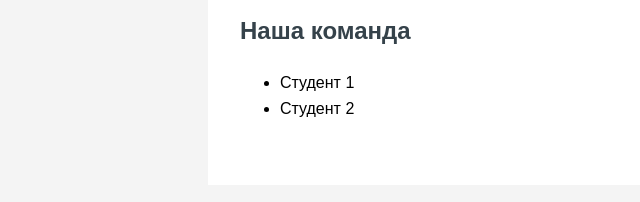
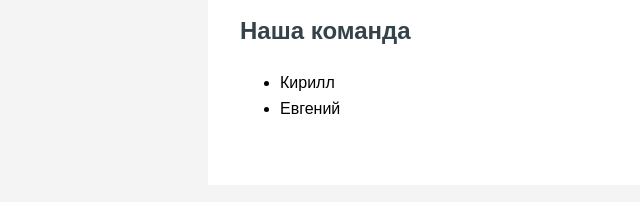
Before and after one commit to ondaandar2016/my-first-project, a plain HTML site: page index.html in a window 1280 px wide. Shown: the part 282-484 px from the top of the page, 0-640 px from the left. Drawn offline with Linux system fonts and the light colour scheme.

Commit message:
add text

```diff
--- a/index.html
+++ b/index.html
@@ -18,8 +18,8 @@
         <section id="team">
             <h2>Наша команда</h2>
             <ul>
-                <li>Студент 1</li>
-                <li>Студент 2</li>
+                <li>Кирилл</li>
+                <li>Евгений</li>
             </ul>
         </section>
     </main>
```
Also changed, not shown: 1 other file.
